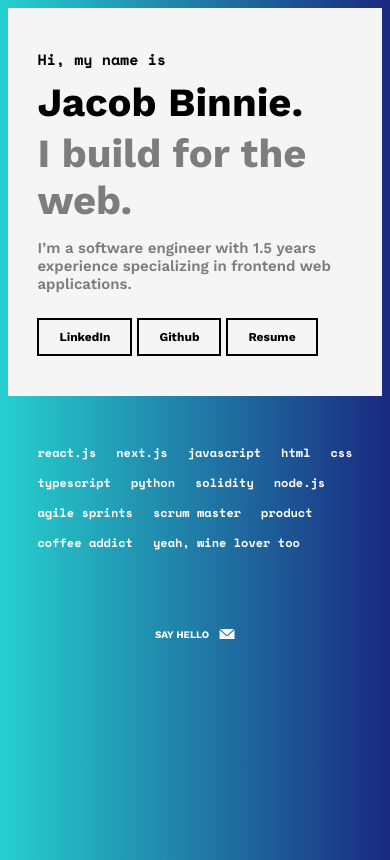
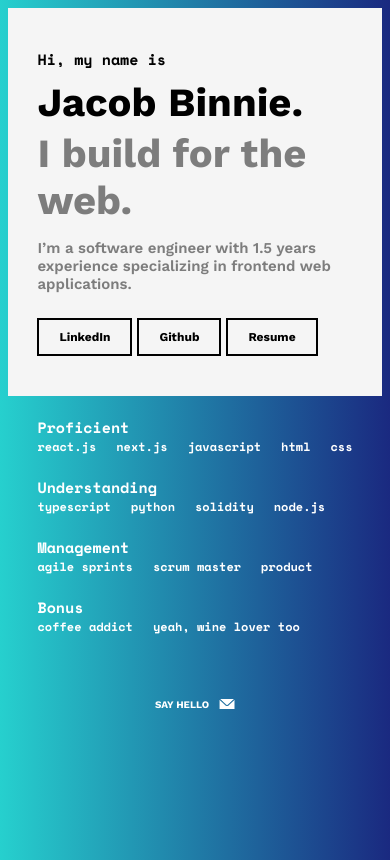
Before and after one commit to jacobbinnie/portfolio, a React (Create React App) app: page / in a window 390 px wide. Built offline with nearby package versions, Linux system fonts and the light colour scheme.

Commit message:
improved responsiveness

```diff
--- a/src/App.css
+++ b/src/App.css
@@ -6,6 +6,7 @@
   align-items: center;
   height: 100vh;
   color: black;
+  overflow: hidden;
 }
 
 button {
@@ -53,7 +54,7 @@ button:hover {
   transition: margin-top 0.5s;
 }
 
-@media only screen and (max-width: 530px) {
+@media only screen and (max-width: 850px) {
   .App {
     display: block;
     overflow: hidden;
@@ -70,3 +71,10 @@ button:hover {
     letter-spacing: 0px;
   }
 }
+
+@media only screen and (max-width: 600px) {
+  .email {
+    justify-content: center;
+    margin-top: -50px;
+  }
+}
--- a/src/components/Container.css
+++ b/src/components/Container.css
@@ -16,7 +16,7 @@
   max-width: 800px;
 }
 
-@media only screen and (max-width: 530px) {
+@media only screen and (max-width: 850px) {
   .container {
     width: 100%;
   }
--- a/src/components/Profile.css
+++ b/src/components/Profile.css
@@ -98,7 +98,7 @@ h1 {
   }
 }
 
-@media only screen and (max-width: 530px) {
+@media only screen and (max-width: 850px) {
   .profile {
     padding: 40px 50px 40px 50px;
     overflow: hidden;
--- a/src/components/Skills.css
+++ b/src/components/Skills.css
@@ -26,14 +26,20 @@ h6 {
   gap: 20px;
 }
 
-@media only screen and (max-width: 530px) {
+@media only screen and (max-width: 600px) {
   .skillList {
-    flex-wrap: wrap;
+    display: block;
+    height: 60px;
   }
   .type {
-    display: none;
+    margin: 0px;
+    font-size: 15px;
   }
   .skills {
     border: none;
   }
+  .skillContainer > h6 {
+    margin: 0px;
+    padding: 0px;
+  }
 }
```
